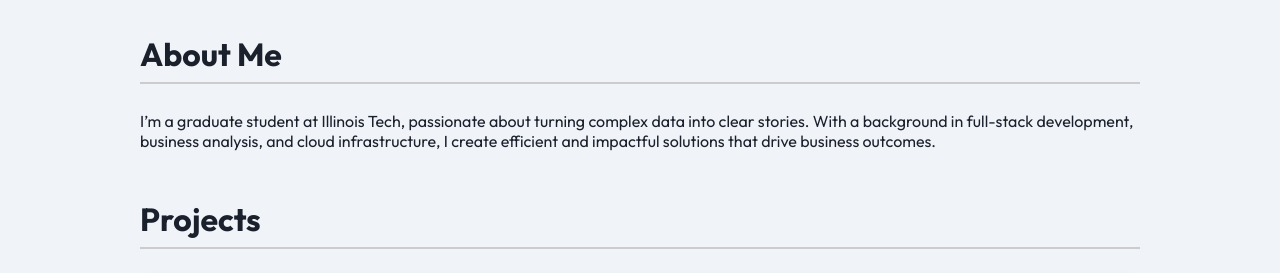
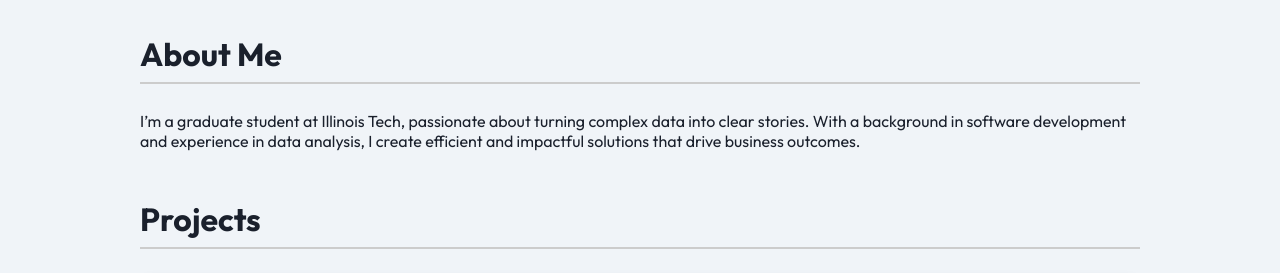
Before and after one commit to GaneshDhore/ganeshdhore.github.io, a plain HTML site: page index.html in a window 1280 px wide. Shown: the part 527-800 px from the top of the page. Drawn offline with Linux system fonts and the light colour scheme.

Commit message:
Update index.html

```diff
--- a/index.html
+++ b/index.html
@@ -161,7 +161,7 @@
 
     <section id="about">
       <h2>About Me</h2>
-      <p>I’m a graduate student at Illinois Tech, passionate about turning complex data into clear stories. With a background in full-stack development, business analysis, and cloud infrastructure, I create efficient and impactful solutions that drive business outcomes.</p>
+      <p>I’m a graduate student at Illinois Tech, passionate about turning complex data into clear stories. With a background in software development and experience in data analysis, I create efficient and impactful solutions that drive business outcomes.</p>
     </section>
 
     <section id="projects">
```
